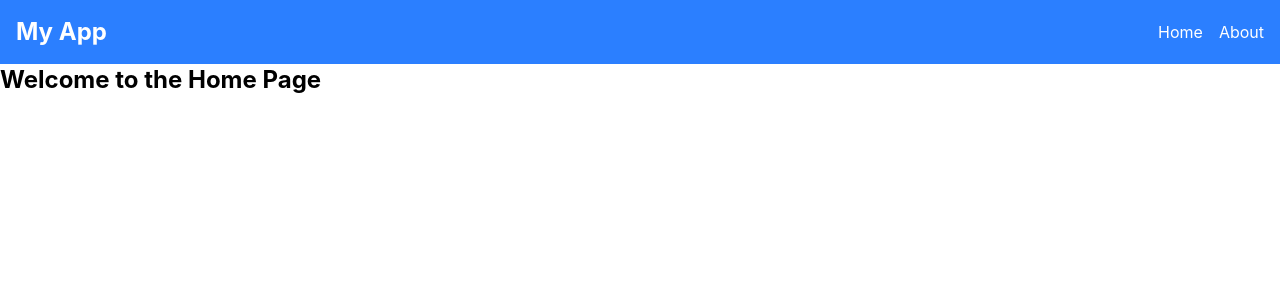
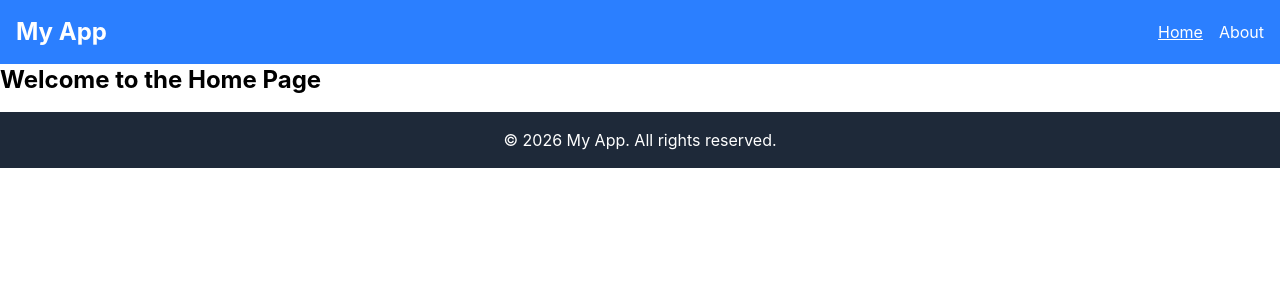
Before and after one commit to kyawzinthetgithub/react-tuto, a React (Vite) app: page / in a window 1280 px wide. Shown: the top 300 px of the page. Built offline with nearby package versions, Linux system fonts and the light colour scheme.

Commit message:
different between link and navLink in react-router

```diff
--- a/src/components/Header.tsx
+++ b/src/components/Header.tsx
@@ -1,4 +1,4 @@
-import { Link } from "react-router";
+import { NavLink } from "react-router";
 
 function Header() {
   return (
@@ -7,8 +7,8 @@ function Header() {
         <h1 className="text-2xl font-bold">My App</h1>
         <nav>
           <ul className="flex space-x-4">
-            <li><Link to={'/'} className="hover:underline">Home</Link></li>
-            <li><Link to={'/about'} className="hover:underline">About</Link></li>
+            <li><NavLink to={'/'} className={({isActive}) => isActive ? "underline" : "hover:underline"}>Home</NavLink></li>
+            <li><NavLink to={'/about'} className={({isActive}) => isActive ? "underline" : "hover:underline"}>About</NavLink></li>
           </ul>
         </nav>
       </div>
--- /dev/null
+++ b/src/layouts/Footer.tsx
@@ -0,0 +1,9 @@
+function Footer() {
+    return (
+        <div className="flex justify-center items-center p-4 bg-gray-800 text-white">
+            <p>&copy; {new Date().getFullYear()} My App. All rights reserved.</p>
+        </div>
+    );
+}
+
+export default Footer;
--- a/src/layouts/MainLayout.tsx
+++ b/src/layouts/MainLayout.tsx
@@ -1,13 +1,15 @@
 import { Outlet } from "react-router";
 import Headers from "../components/Header";
+import Footer from "./Footer";
 
 function MainLayout() {
-  return (
-    <div>
-        <Headers />
-      <Outlet />
-    </div>
-  )
+    return (
+        <div>
+            <Headers />
+            <Outlet />
+            <Footer />
+        </div>
+    );
 }
 
-export default MainLayout
+export default MainLayout;
--- a/src/pages/AboutPage.tsx
+++ b/src/pages/AboutPage.tsx
@@ -3,7 +3,7 @@ function AboutPage() {
     <div>
       <h2 className="text-2xl font-bold mb-4">Welcome to the About Page</h2>
     </div>
-  )
+  );
 }
 
-export default AboutPage
+export default AboutPage;
--- a/src/pages/HomePage.tsx
+++ b/src/pages/HomePage.tsx
@@ -3,7 +3,7 @@ function HomePage() {
     <div>
       <h2 className="text-2xl font-bold mb-4">Welcome to the Home Page</h2>
     </div>
-  )
+  );
 }
 
-export default HomePage
+export default HomePage;
```
